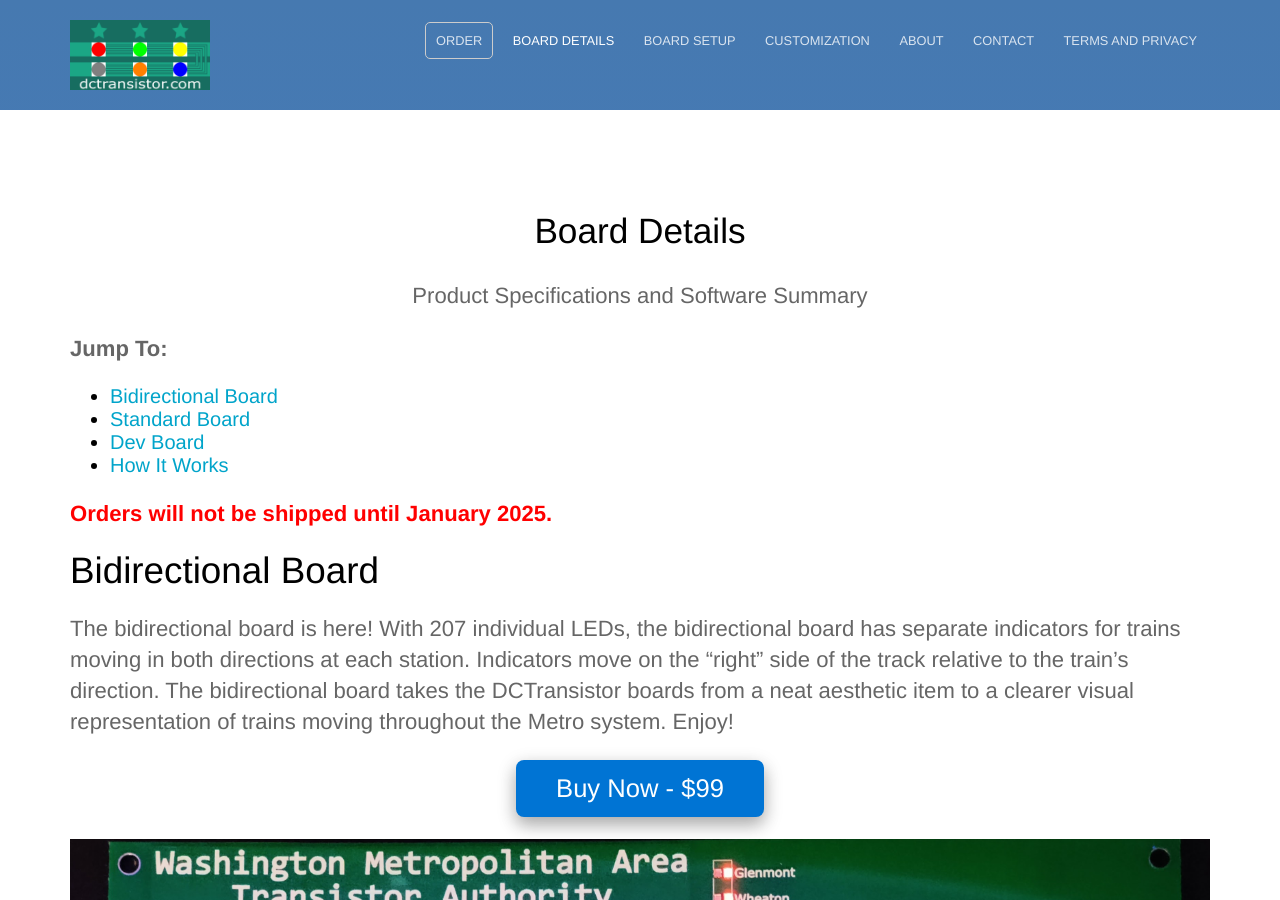
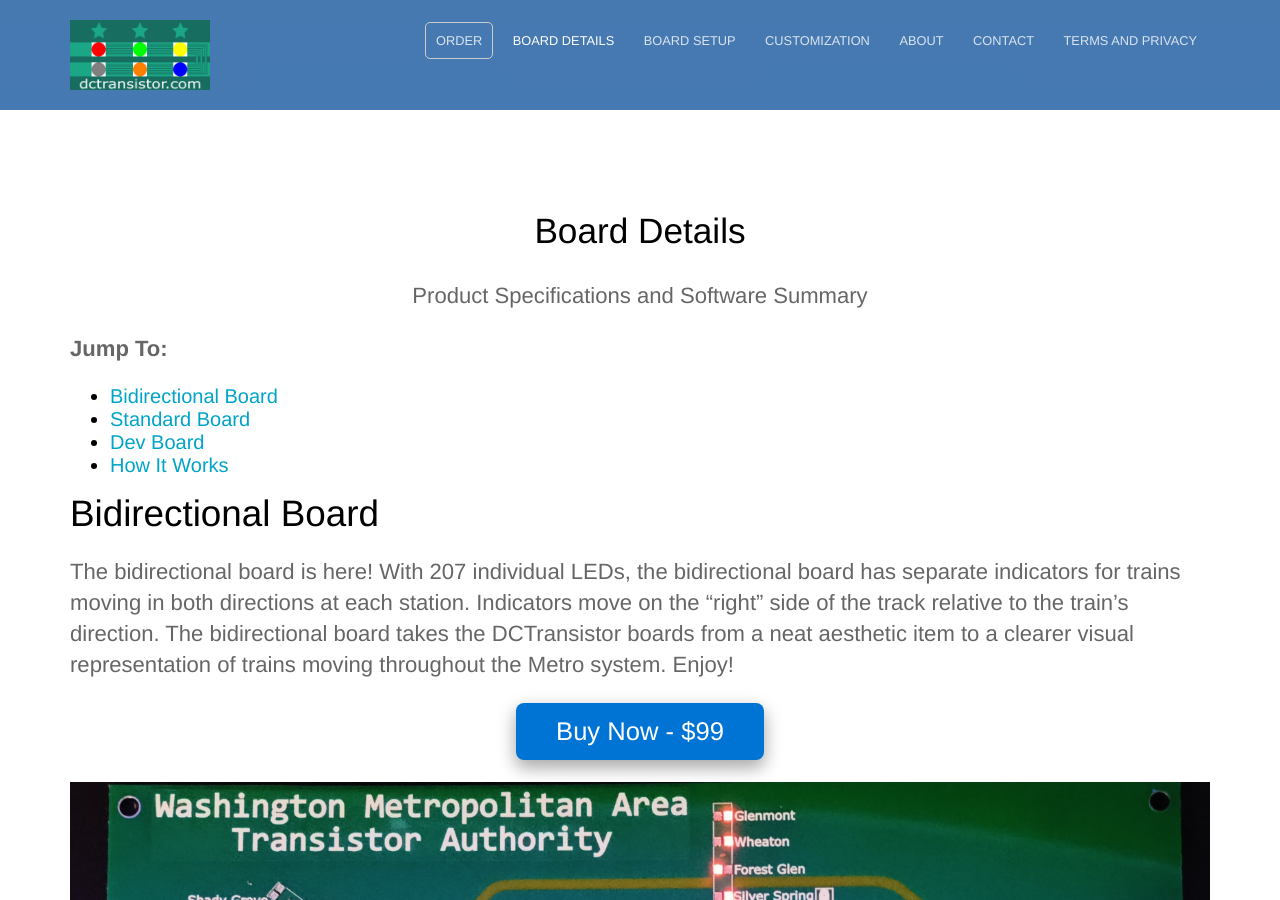
Before and after one commit to LArkema/dctransistor_website, a Jekyll site: the page built from board-info.md, in a window 1280 px wide and 900 px high. Built offline with Jekyll 4.4.1, drawn with Linux system fonts in a browser that asks for light colours.

Commit message:
Remove January shipping notice

```diff
--- a/board-info.md
+++ b/board-info.md
@@ -10,7 +10,6 @@
 * [Dev Board](#dev-board)
 * [How It Works](#how-it-works)
 
-<p style="color: red"><b>Orders will not be shipped until January 2025.</b></p>
 <!-- <p style="color: red"><b>Deliveries Paused From 11/25/2024-12/3/2024. Orders will not be shipped until 12/4/2024.</b></p> -->
 
 # Bidirectional Board
--- a/index.html
+++ b/index.html
@@ -5,7 +5,6 @@
 <section class="hero">
 	<div class="text-container">
 		<h1 class="editable">Live LED Map of the DC Metro System</h1>
-		<p style="color: red; background-color: white"><b>Orders will not be shipped until January 2025.</b></p>
 		<!-- <p style="color: red; background-color: white"><b>Deliveries Paused From 11/25/2024-12/3/2024. Orders will not be shipped until 12/4/2024.</b></p> -->
 		<p class="subtext editable">View real-time train positions on a 1' x 1' PCB display</p>
 		<div class="cta button alt" style="align-items:start;">
```
Also changed, not shown: order.md (+0 -1 lines).
